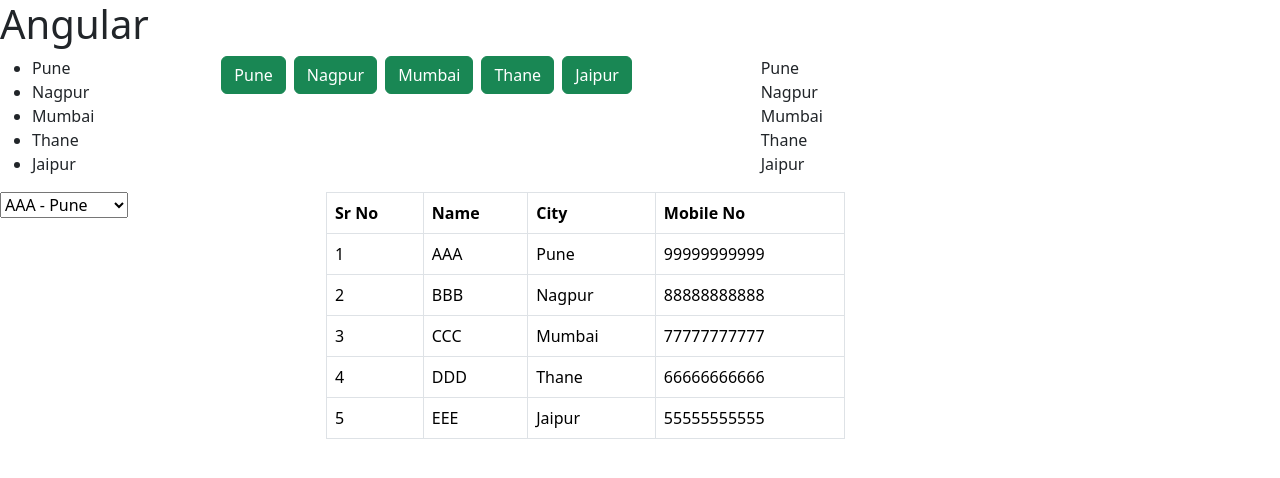
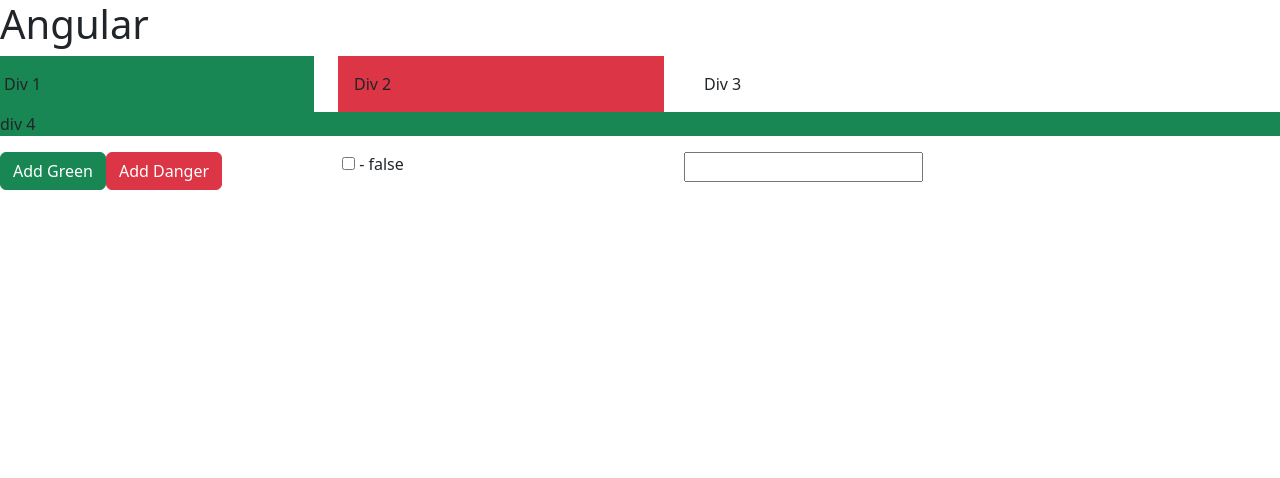
Before and after one commit to khushibansal13/Angular-Prac, an Angular app in the folder AngularTutorial/: page / in a window 1280 px wide. Shown: the top 478 px of the page. Built offline with nearby package versions, Linux system fonts and the light colour scheme.

Commit message:
Add ngClass component with dynamic class binding and update app structure

```diff
--- a/AngularTutorial/src/app/app.component.html
+++ b/AngularTutorial/src/app/app.component.html
@@ -2,4 +2,5 @@
 
 <!-- <app-data-binding></app-data-binding> -->
 <!-- <app-ng-if></app-ng-if> -->
-<app-ng-for></app-ng-for>
+<!-- <app-ng-for></app-ng-for> -->
+<app-ng-class></app-ng-class>
--- a/AngularTutorial/src/app/app.component.ts
+++ b/AngularTutorial/src/app/app.component.ts
@@ -5,10 +5,11 @@
 import { DataBindingComponent } from "./components/data-binding/data-binding.component";
 import { NgIfComponent } from "./components/ng-if/ng-if.component";
 import { NgForComponent } from './components/ng-for/ng-for.component';
+import { NgClassComponent } from './components/ng-class/ng-class.component';
 
 @Component({
   selector: 'app-root',
-  imports: [DataBindingComponent, NgIfComponent, NgForComponent],
+  imports: [DataBindingComponent, NgIfComponent, NgForComponent,NgClassComponent],
   templateUrl: './app.component.html',
   styleUrl: './app.component.css'
 })
--- /dev/null
+++ b/AngularTutorial/src/app/components/ng-class/ng-class.component.html
@@ -0,0 +1,29 @@
+<div class="row">
+  <div class="col-3 p-3" [ngClass]="divBgColor">Div 1</div>
+  <div class="col-3 p-3 mx-4" [ngClass]="isChecked == true ? 'bg-success':'bg-danger'">Div 2
+  </div>
+  <div class="col-3 p-3" [ngClass]="div3ClassName">
+    Div 3
+  </div>
+  <div [class]="divBgColor" >
+    div 4
+  </div>
+</div>
+
+<div class="row pt-3">
+  <div class="col-3">
+    <button class="btn btn-success" (click)="addDiv1Color('bg-success')">
+      Add Green
+    </button>
+    <button class="btn btn-danger" (click)="addDiv1Color('bg-danger')">
+      Add Danger
+    </button>
+  </div>
+  <div class="col-3 mx-3">
+    <input type="checkbox" name="" id="" [(ngModel)] = "isChecked">
+    - {{isChecked}}
+  </div>
+  <div class="col-3">
+    <input type="text" [(ngModel)] = "div3ClassName">
+  </div>
+</div>
--- /dev/null
+++ b/AngularTutorial/src/app/components/ng-class/ng-class.component.ts
@@ -0,0 +1,20 @@
+import { NgClass } from '@angular/common';
+import { Component } from '@angular/core';
+import { FormsModule } from '@angular/forms';
+
+@Component({
+  selector: 'app-ng-class',
+  imports: [NgClass, FormsModule],
+  templateUrl: './ng-class.component.html',
+  styleUrl: './ng-class.component.css'
+})
+export class NgClassComponent {
+
+  divBgColor: string = "bg-success";
+  isChecked: boolean = false;
+  div3ClassName: string = "";
+
+  addDiv1Color(className: string) {
+    this.divBgColor = className;
+  }
+}
```
Also changed, not shown: AngularTutorial/src/app/components/ng-class/ng-class.component.css (added), 2 other files (tests, documents, lock files or other folders).
